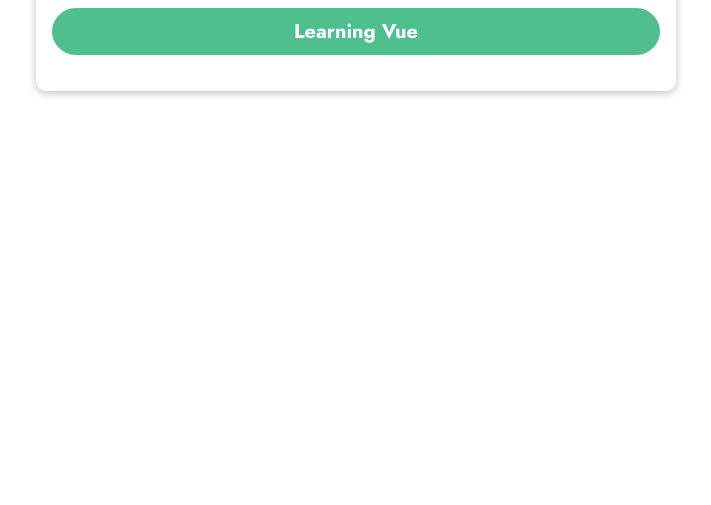
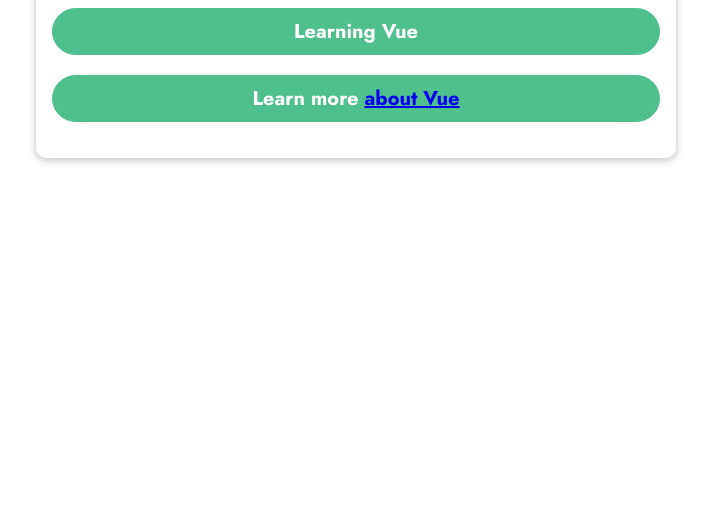
Before and after one commit to rizkyari/Basic-Vue, a plain HTML site: page index.html in a window 1280 px wide. Shown: the part 295-800 px from the top of the page, without its empty margins (284-995 px from the left). Drawn offline with nearby package versions, Linux system fonts and the light colour scheme.

Commit message:
binding attribut href with v-bind

```diff
--- a/app.js
+++ b/app.js
@@ -1,7 +1,8 @@
 const app = Vue.createApp({
     data(){
         return {
-            courseGoal: 'Learning Vue'
+            courseGoal: 'Learning Vue',
+            vueLink: 'https://vuejs.org/'
         };
     }
 });
--- a/index.html
+++ b/index.html
@@ -19,6 +19,7 @@
     <section id="user-goal">
       <h2>My Course Goal</h2>
       <p>{{ courseGoal }}</p>
+      <p>Learn more <a v-bind:href="vueLink">about Vue</a></p>
     </section>
   </body>
 </html>
```
